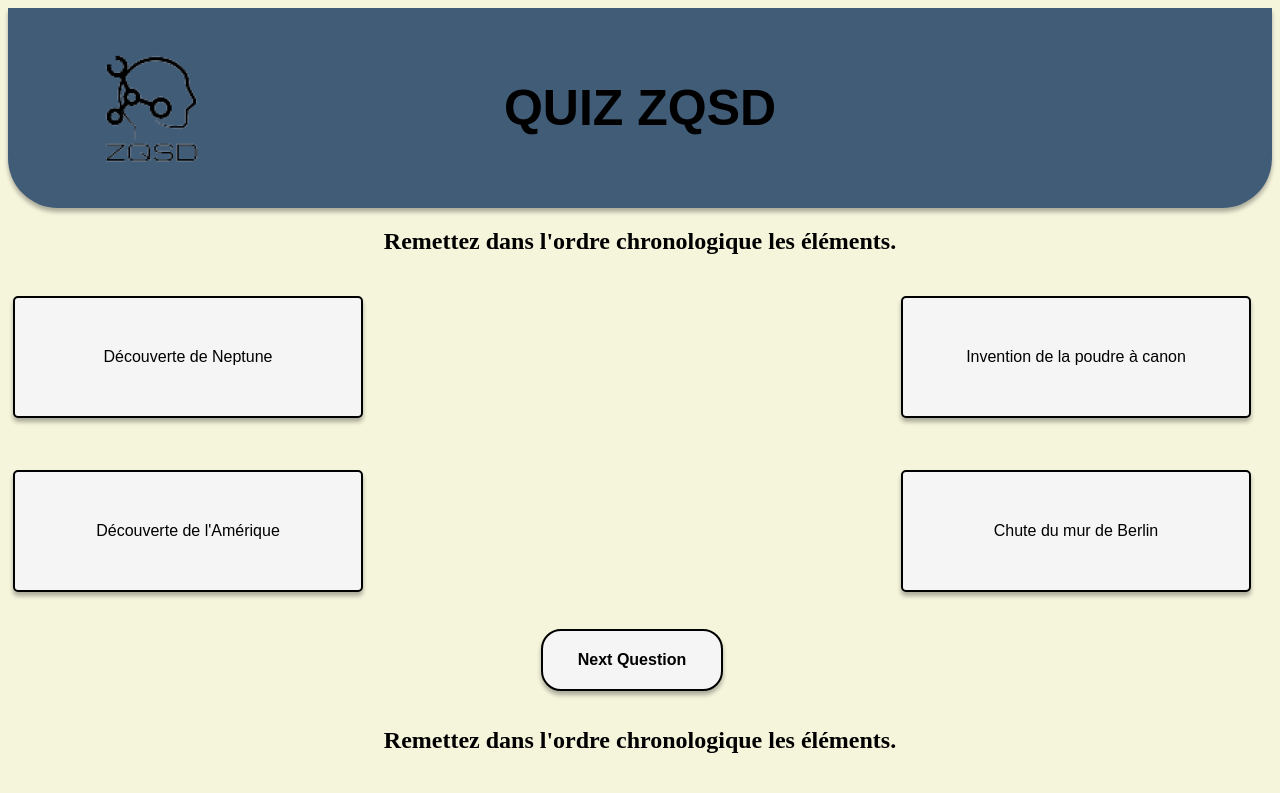
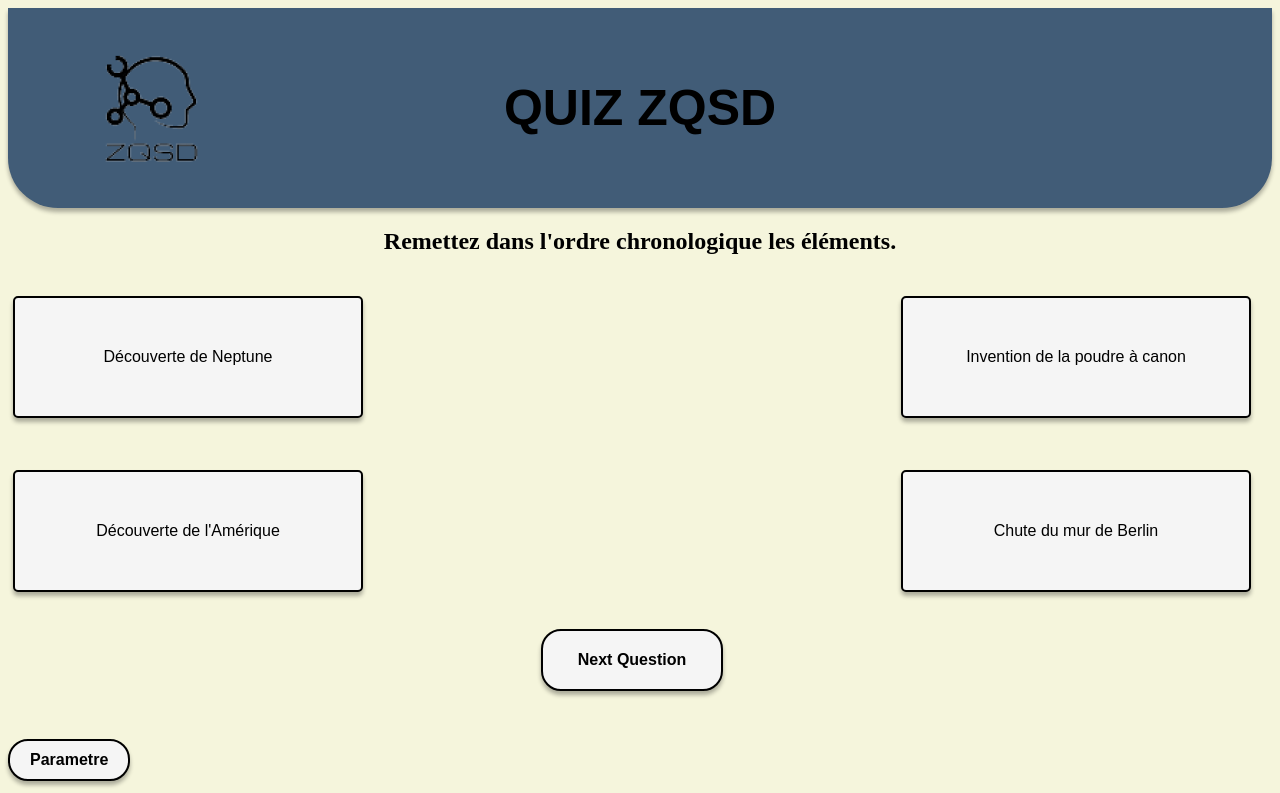
Before and after one commit to 2019-2020-ps6/2022-2023-ps6-zqsd, an Angular app in the folder front-end/: page /Gamepage in a window 1280 px wide. Shown: the top 793 px of the page. Built offline with nearby package versions, Linux system fonts and the light colour scheme.

Commit message:
ajout  bouton parametre

```diff
--- a/front-end/src/app/Gamepage.component/GamePage.Component.html
+++ b/front-end/src/app/Gamepage.component/GamePage.Component.html
@@ -1,3 +1,4 @@
 <div class="main-content">
     <app-game-quiz class="game-page"></app-game-quiz>
 </div>
+<button routerLink="/ParameterPage" class="button-parametre">Parametre</button>
--- a/front-end/src/app/app-routing.module.ts
+++ b/front-end/src/app/app-routing.module.ts
@@ -31,7 +31,7 @@ const routes: Routes = [
   { path: 'results', component: ResultsComponent },
 
 
-  { path: '**', component: ParameterPageComponent }, //mettre page d'acceuil
+  { path: '**', component: HomePageComponent }, //mettre page d'acceuil
   { path: 'AdvancedParameterMainPage', component: MainAdvancedParamterComponent },
   { path: 'ParameterPage', component: ParameterPageComponent },
   { path: 'MemoryWork', component: MemoryWorkAdvancedParameterComponent },
--- a/front-end/src/styles.scss
+++ b/front-end/src/styles.scss
@@ -91,6 +91,7 @@ html, body, app-root {
   font-size: 16px;
   cursor: pointer;
   box-shadow: 0 4px 4px rgba(0, 0, 0, 0.3);
+  outline: none;
 
   &:hover {
     background-color: #e0e0e0;
```
Also changed, not shown: front-end/src/app/GameQuiz.component/GameQuiz.component.html (line endings or trailing spaces).
